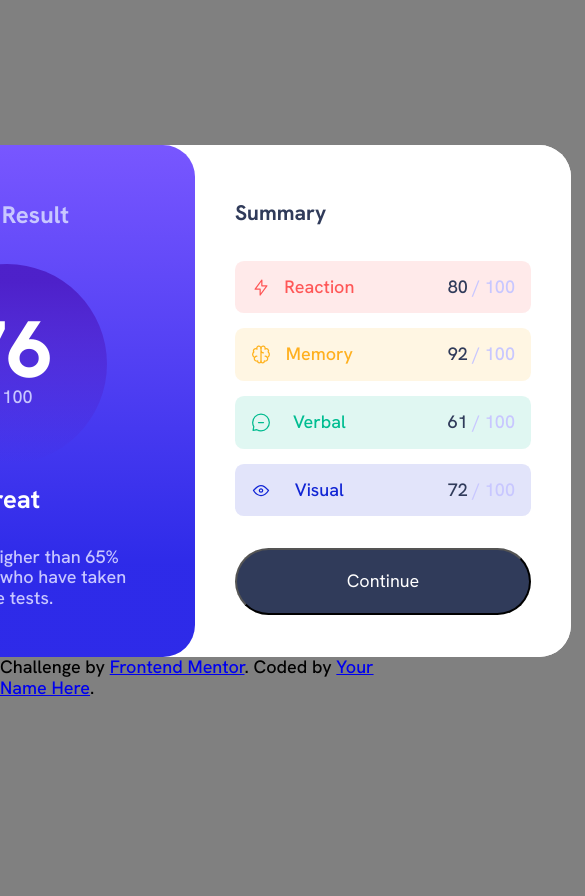
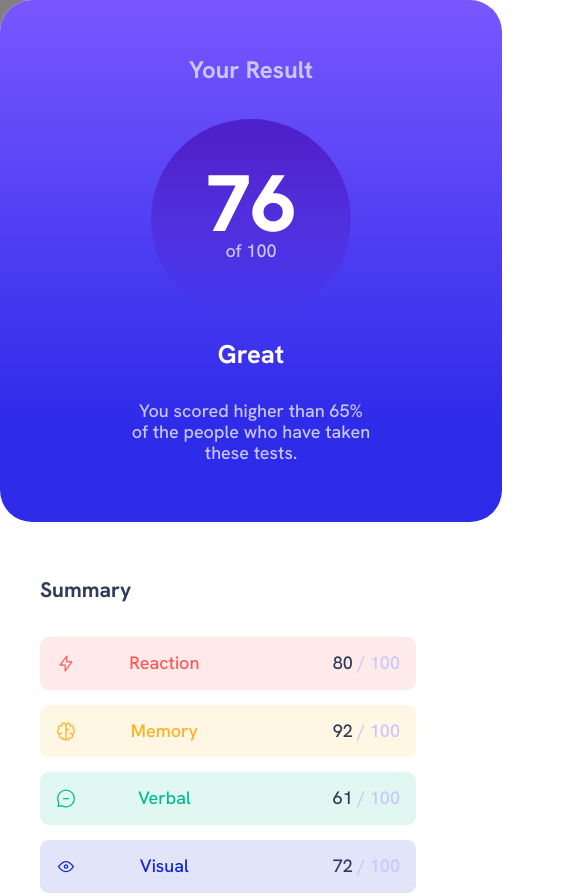
Before and after one commit to erandysuxx/results-summary-component-main, a plain HTML site: page index.html in a window 390 px wide. Shown: the top 896 px of the page, 585 px wide, since content can reach past the window. Before the commit the page ends 844 px from the top, so only its background shows below. Drawn offline with Linux system fonts and the light colour scheme.

Commit message:
trying to make it responsive :(((

```diff
--- a/css/styles.css
+++ b/css/styles.css
@@ -1,3 +1,4 @@
+
 * {
     box-sizing: border-box;
 }
@@ -13,8 +14,8 @@ body {
     font-weight: 500;
     font-size: 1.125rem;
     min-height: 100vh;
+    min-width: 100vh;
     display: flex;
-    flex-direction: column;
     justify-content: center;
     align-items: center;
 }
@@ -25,7 +26,10 @@ main {
     display: flex;
     background-color: white;
     border-radius: 2rem;
+    flex-wrap: wrap;
 }
+
+
 
 h1 {
     color: white;
@@ -122,6 +126,7 @@ object {
 
 .blue.section {
     background: linear-gradient(0deg, hsl(241, 81%, 54%) 18%, hsl(252, 100%, 67%) 100%);
+    height: 100%;
     width: 50%;
     border-radius: 2rem 2rem 2rem 2rem;
     padding: 2.5rem;
@@ -162,3 +167,29 @@ object {
     margin-top: 1rem;
     margin-bottom: 2.2rem;
 }
+
+
+@media (max-width: 900px){
+
+    * {
+        box-sizing: content-box;
+    }
+
+    body {
+        min-height: 100vh;
+        max-width: 100vh;
+        width: 10px;
+        justify-content: flex-start;
+        align-items: flex-start;
+    }
+
+    main {
+        max-width: 100%;
+        height: 100%;
+
+    }
+    .blue.section {
+        padding: auto;
+        width: 50vh;
+    }
+}
--- a/index.html
+++ b/index.html
@@ -60,9 +60,6 @@
       <button>Continue</button>
     </div>
   </main>
-  <footer>
-    Challenge by <a href="https://www.frontendmentor.io?ref=challenge" target="_blank">Frontend Mentor</a>.
-    Coded by <a href="#">Your Name Here</a>.
-  </footer>
+
 </body>
 </html>
```
Also changed, not shown: css/normalize.css.
